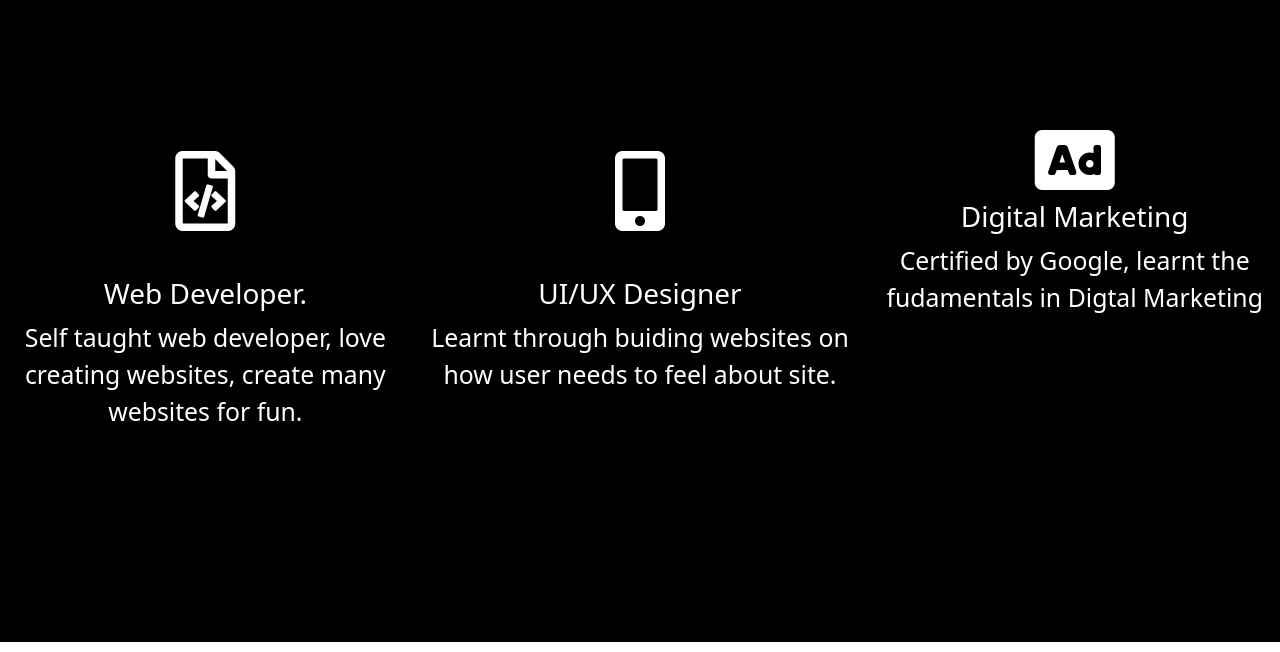
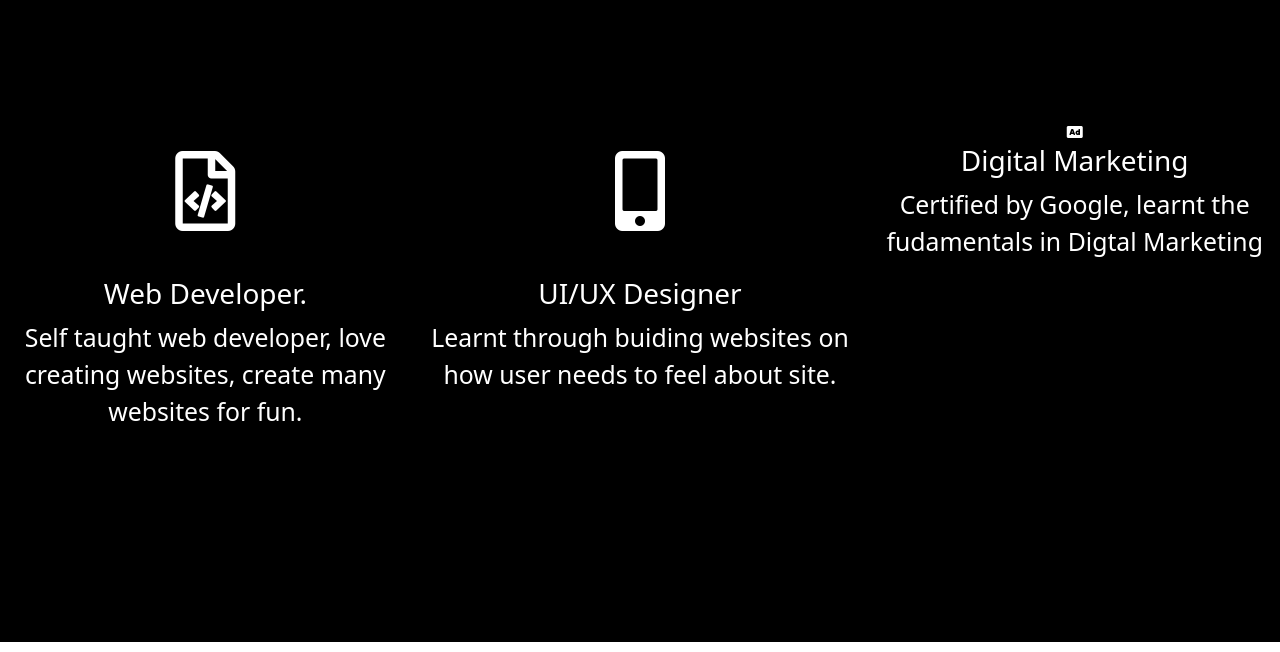
Before and after one commit to Divya089/portfolio, a plain HTML site: page index.html in a window 1280 px wide. Shown: the part 1360-2012 px from the top of the page. Drawn offline with nearby package versions, Linux system fonts and the light colour scheme.

Commit message:
Update index.html

```diff
--- a/index.html
+++ b/index.html
@@ -99,7 +99,7 @@
         <p>Learnt through buiding websites on how user needs to feel about site.</p>
   </div>
 <div class="feature-box col-lg-4">
-  <i class="fas fa-ad fa-5x"></i>
+  <i class="fas fa-ad"></i>
 
       <h3>Digital Marketing</h3>
       <p>Certified by Google, learnt the fudamentals in Digtal Marketing</p>
```
